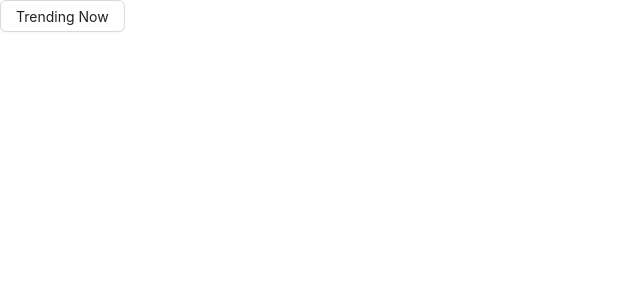
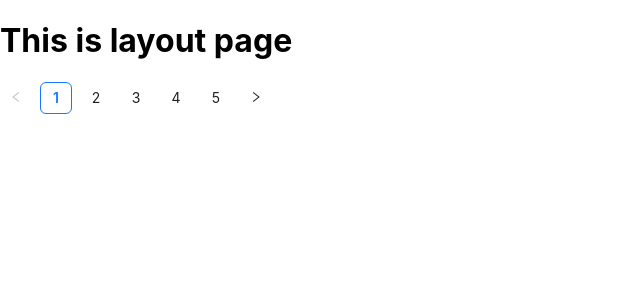
Before and after one commit to panchetty/Healsecurity-ui, a React (Create React App) app: page / in a window 1280 px wide. Shown: the top 300 px of the page, without its empty margins (0-640 px from the left). Built offline with nearby package versions, Linux system fonts and the light colour scheme.

Commit message:
added pagination and routing in last page

```diff
--- a/package.json
+++ b/package.json
@@ -9,6 +9,7 @@
     "antd": "^5.3.1",
     "react": "^18.2.0",
     "react-dom": "^18.2.0",
+    "react-router-dom": "^6.10.0",
     "react-scripts": "5.0.1",
     "web-vitals": "^2.1.4"
   },
--- /dev/null
+++ b/src/footer/Footer.js
@@ -0,0 +1,15 @@
+import React from 'react';
+import Routing from './Routing';
+import Paginate from './Paginate';
+
+const Footer =()=>{
+    return(
+        <>
+        <Routing/>
+        <Paginate/>
+        </>
+    )
+}
+
+
+export default Footer;
--- /dev/null
+++ b/src/footer/Paginate.js
@@ -0,0 +1,7 @@
+import React from 'react';
+import { Pagination } from 'antd';
+
+
+const Paginate = () => <Pagination defaultCurrent={1} total={50} />;
+
+export default Paginate;
--- /dev/null
+++ b/src/footer/Routing.js
@@ -0,0 +1,24 @@
+import React from 'react';
+import ReactDOM from "react-dom/client";
+import { BrowserRouter, Routes, Route } from "react-router-dom";
+import Layout from "../pages/Layout";
+import Home from "../pages/Home";
+import Blogs from "../pages/Blogs";
+import Contact from "../pages/Contact";
+import NoPage from "../pages/NoPage";
+
+const Routing = () =>{
+  return (
+    <BrowserRouter>
+      <Routes>
+        <Route path="/" element={<Layout />}>
+          <Route index element={<Home />} />
+          <Route path="blogs" element={<Blogs />} />
+          <Route path="contact" element={<Contact />} />
+          <Route path="*" element={<NoPage />} />
+        </Route>
+      </Routes>
+    </BrowserRouter>
+  );
+}
+export default Routing;
--- a/src/index.js
+++ b/src/index.js
@@ -4,12 +4,13 @@ import './index.css';
 
 import reportWebVitals from './reportWebVitals';
 import Main from './Main';
+import Footer from '../src/footer/Footer'
 import TrendingNow from './trendingnow/TrendingNow';
 
 const root = ReactDOM.createRoot(document.getElementById('root'));
 root.render(
   <React.StrictMode>
-    <TrendingNow/>
+    <Footer/>
   </React.StrictMode>
 );
 
--- /dev/null
+++ b/src/pages/Blogs.js
@@ -0,0 +1,11 @@
+import React from 'react';
+
+const Blogs = ()=>{
+    return(
+        <>
+        <h1>This is blogs page</h1>
+        </>
+    )
+}
+
+export default Blogs;
--- /dev/null
+++ b/src/pages/Contact.js
@@ -0,0 +1,11 @@
+import React from 'react';
+
+const Contact = ()=>{
+    return(
+        <>
+        <h1>This is contact page</h1>
+        </>
+    )
+}
+
+export default Contact;
--- /dev/null
+++ b/src/pages/Home.js
@@ -0,0 +1,11 @@
+import React from 'react';
+
+const Home = ()=>{
+    return(
+        <>
+        <h1>This is home page</h1>
+        </>
+    )
+}
+
+export default Home;
--- /dev/null
+++ b/src/pages/Layout.js
@@ -0,0 +1,11 @@
+import React from 'react';
+
+const Layout = ()=>{
+    return(
+        <>
+        <h1>This is layout page</h1>
+        </>
+    )
+}
+
+export default Layout;
--- /dev/null
+++ b/src/pages/NoPage.js
@@ -0,0 +1,11 @@
+import React from 'react';
+
+const NoPage = ()=>{
+    return(
+        <>
+        <h1>This is No page page</h1>
+        </>
+    )
+}
+
+export default NoPage;
```
Also changed, not shown: 1 other file (tests, documents, lock files or other folders).
